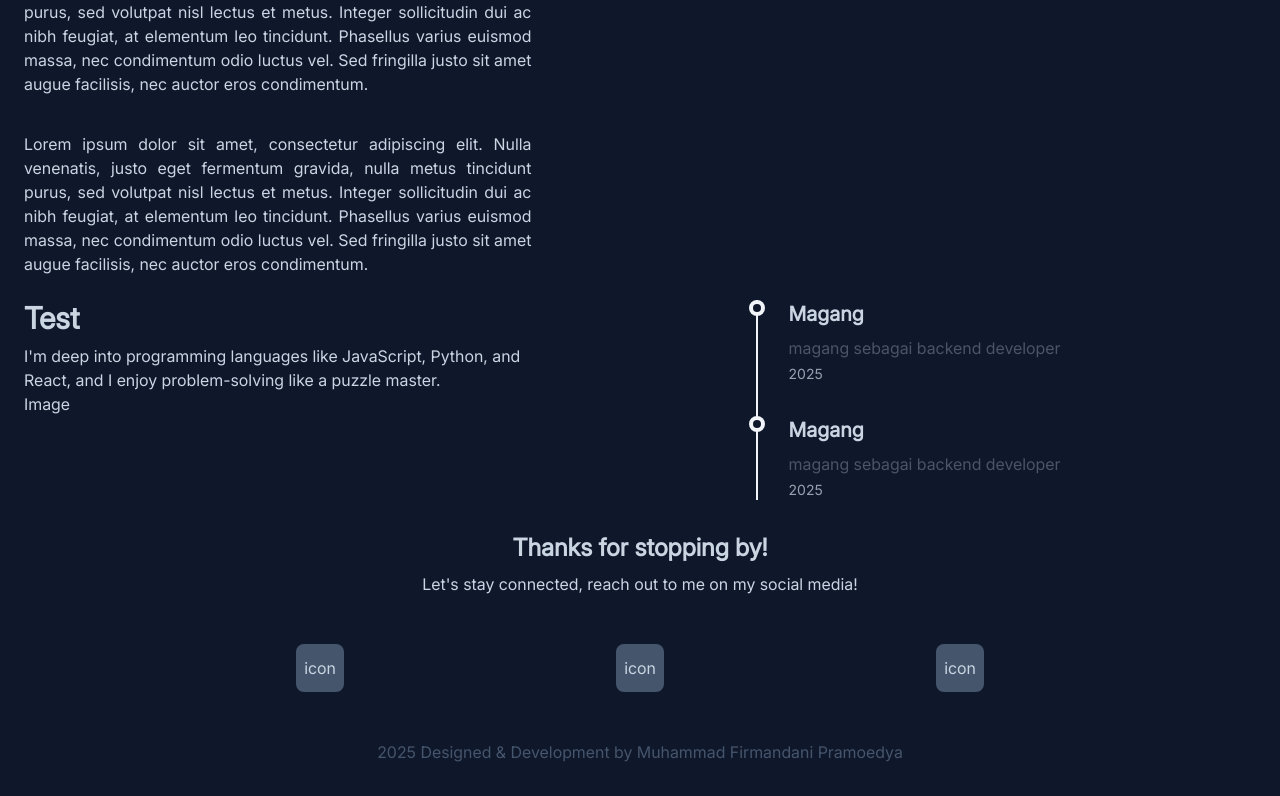
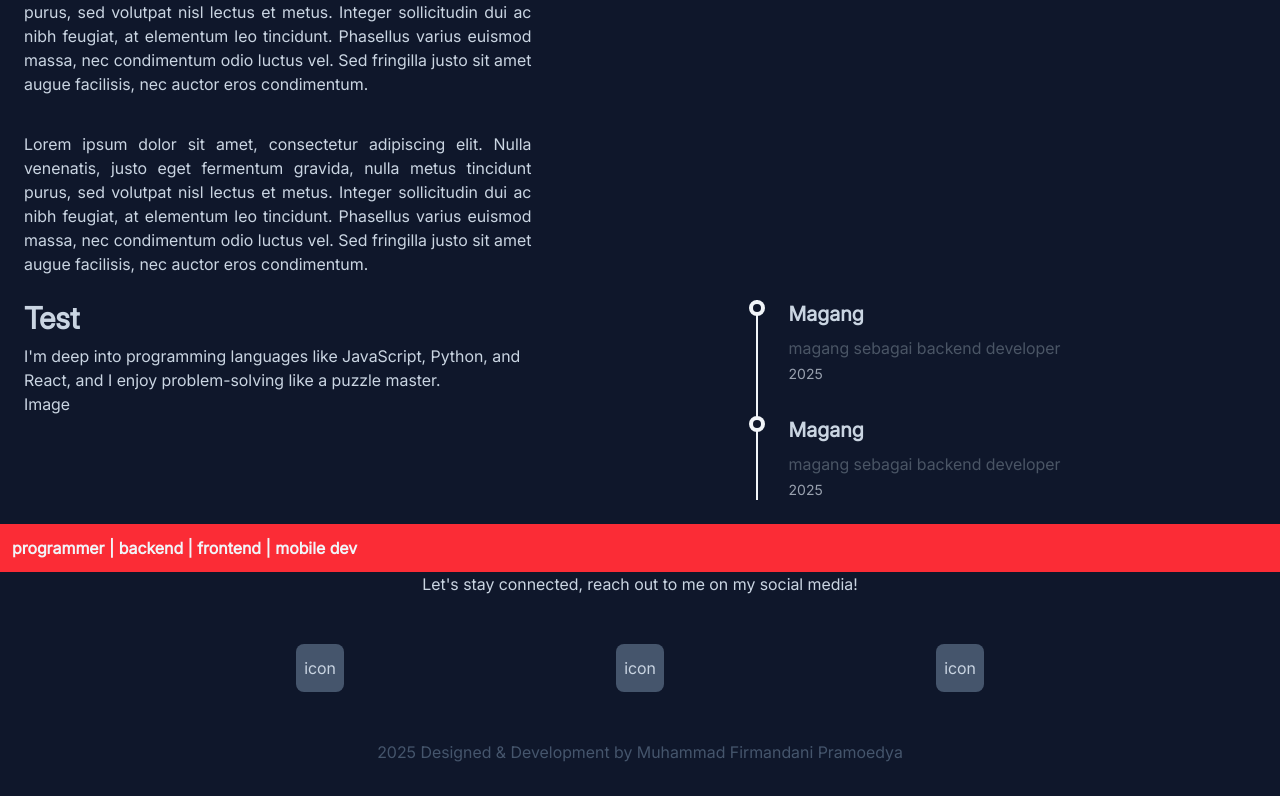
Before and after one commit to mfdpdev/personal-site, a React (Vite) app: page / in a window 1280 px wide. Shown: the part 888-1684 px from the top of the page. Built offline with nearby package versions, Linux system fonts and the light colour scheme.

Commit message:
feat: Implementation marquee component (wip)

```diff
--- /dev/null
+++ b/src/components/Marquee.jsx
@@ -0,0 +1,9 @@
+export default function Marquee(){
+  return (
+    <>
+      <div className="p-3 bg-red-500 text-slate-100 font-bold mt-6 absolute w-full left-0">
+        programmer | backend | frontend | mobile dev
+      </div>
+    </>
+  )
+}
--- a/src/main.jsx
+++ b/src/main.jsx
@@ -6,6 +6,7 @@ import Footer from './components/Footer'
 import Hero from './components/Hero'
 import About from './components/About'
 import Timeline from './components/Timeline'
+import Marquee from './components/Marquee'
 
 createRoot(document.getElementById('root')).render(
   <StrictMode>
@@ -15,6 +16,7 @@ createRoot(document.getElementById('root')).render(
         <Hero />
         <About />
         <Timeline />
+        <Marquee />
       </main>
       <Footer />
     </div>
```
